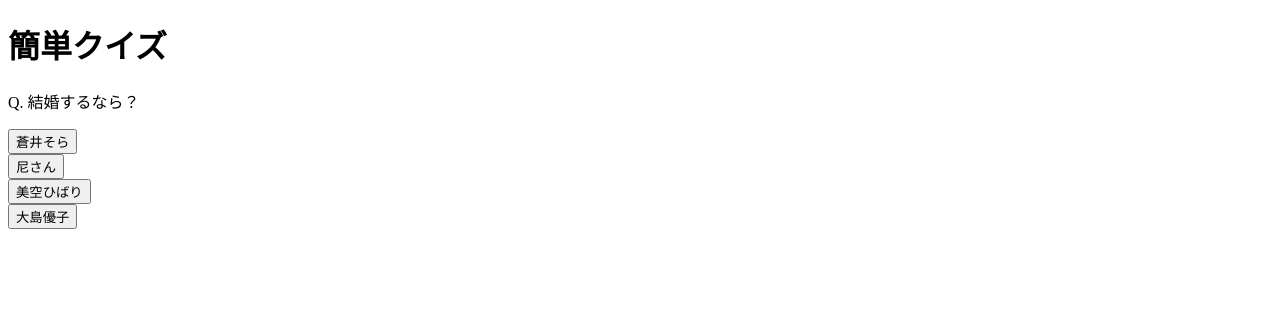
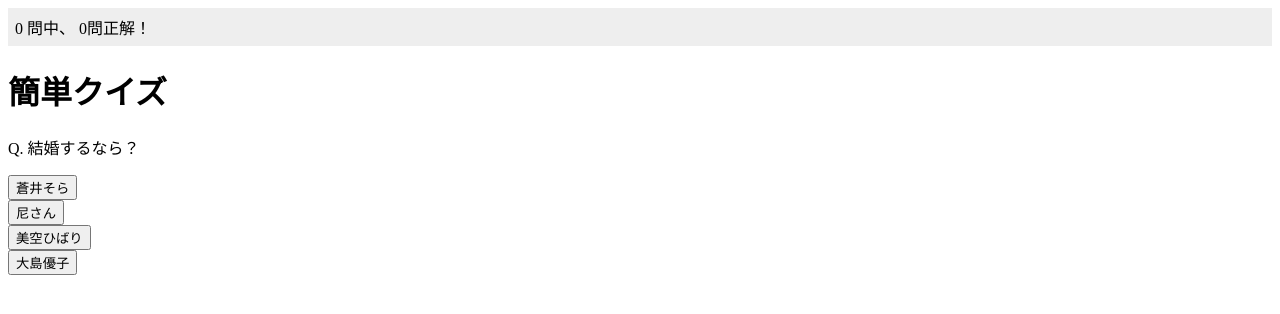
Before and after one commit to Ryoooooma/quiz, a PHP site: page / in a window 1280 px wide. Shown: the top 314 px of the page. Run offline with PHP 8.4, Linux system fonts and the light colour scheme.

Commit message:
add counting quiz

```diff
--- a/index.php
+++ b/index.php
@@ -1,4 +1,6 @@
 <?php
+
+session_start();
 
 function h($s) {
 	return htmlspecialchars($s, ENT_QUOTES, 'utf-8');
@@ -23,10 +25,28 @@ $quizList = array(
 	)
 );
 
+if ($_SERVER['REQUEST_METHOD'] === 'POST') {
+	if ($_POST['answer'] === $quizList[$_POST['qnum']]['a'][0]) {
+		// echo "正解！";
+		// exit;
+		$_SESSION['correct_count']++;
+	}
+	$_SESSION['num']++;
+	header('Location: http://'.$_SERVER['HTTP_HOST'].$_SERVER['REQUEST_URI']);
+	exit;
+}
+
 // var_dump($quizList);
+
+if (empty($_SESSION)) {
+	$_SESSION['correct_count'] = 0;
+	$_SESSION['num'] = 0;
+}
 
 $qnum = mt_rand(0, count($quizList) - 1);
 $quiz = $quizList[$qnum];
+
+$_SESSION['qnum'] = (string)$qnum;
 
 shuffle($quiz['a']);
 
@@ -39,11 +59,16 @@ shuffle($quiz['a']);
 		<title>簡単クイズ</title>
 	</head>
 	<body>
+		<div style="padding:7px;background:#eee;border:#ccc";>
+			<?php echo h($_SESSION['num']); ?> 問中、
+			<?php echo h($_SESSION['correct_count']); ?>問正解！
+		</div>
 		<h1>簡単クイズ</h1>
 		<p>Q. <?php echo h($quiz['q']); ?></p>
 		<?php foreach ($quiz['a'] as $answer) : ?>
-			<form>
+			<form action="" method="post">
 				<input type="submit" name="answer" value="<?php echo h($answer); ?>">
+				<input type="hidden" name="qnum" value="<?php echo h($_SESSION['qnum']); ?>">
 			</form>
 		<?php endforeach; ?>
 	</body>
```
